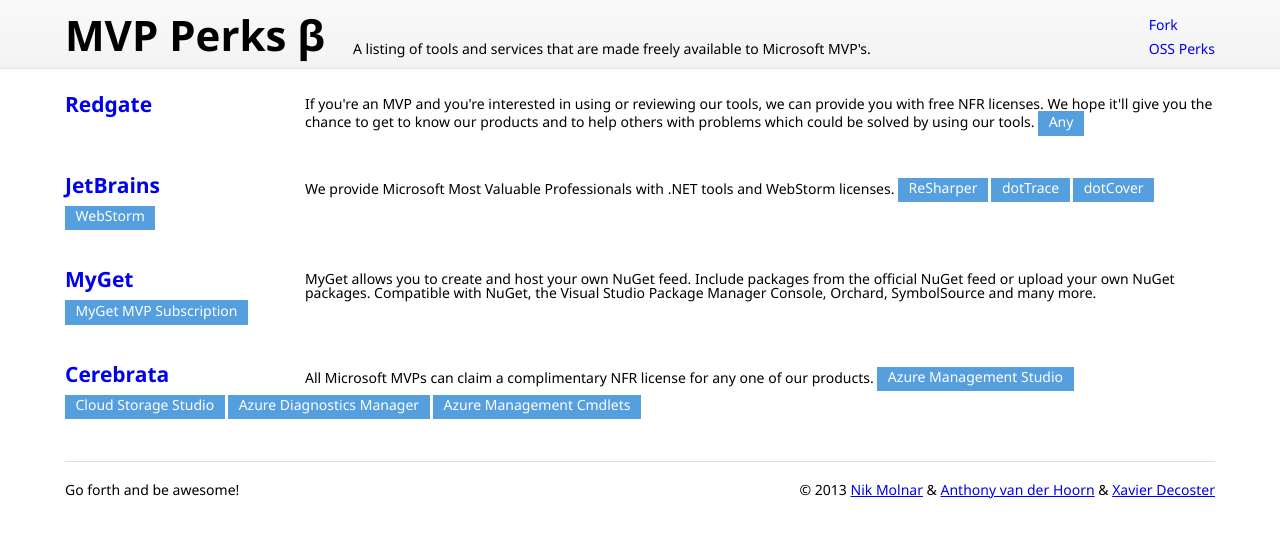
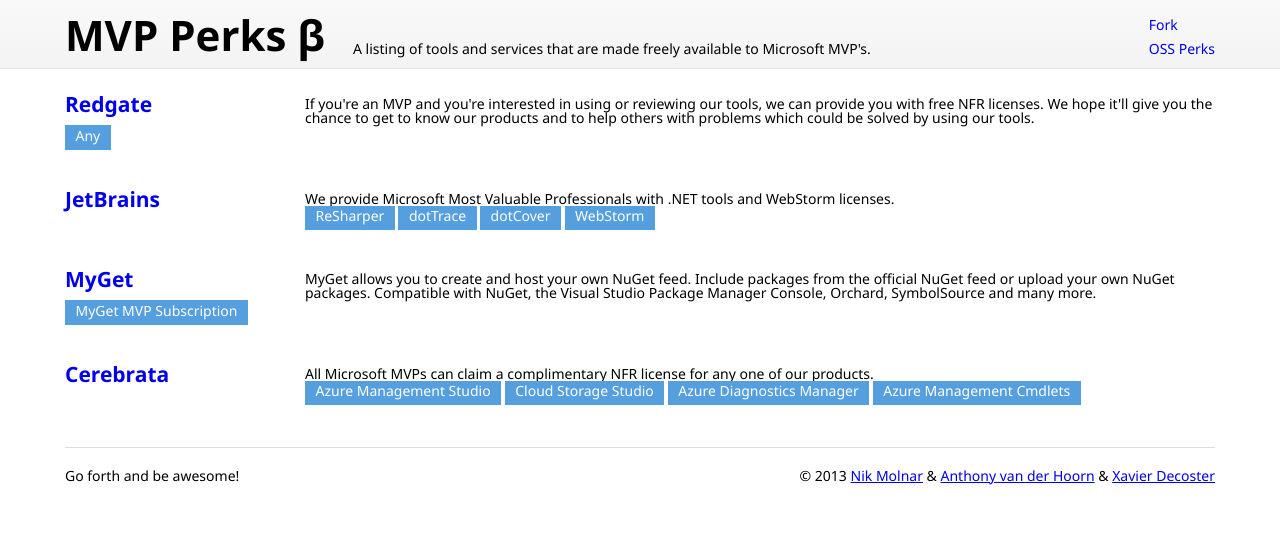
Before and after one commit to nikmd23/ossperks, a Jekyll site: the page built from index.html, in a window 1280 px wide. Shown: the top 538 px of the page. Built offline with Jekyll 4.4.1, drawn with Linux system fonts in a browser that asks for light colours; nearby versions of some CDN libraries.

Commit message:
fixed line break

```diff
--- a/_includes/perk.html
+++ b/_includes/perk.html
@@ -5,7 +5,7 @@
 		</div>
 	</div>
 	<div class="product-description">
-		{{ item.description }}
+		{{ item.description }}<br/>
 		{% for product in item.products %}<div class="tag category">{{ product }}</div>{% endfor %}
 	</div>
 	<div class="clear"></div>
```
